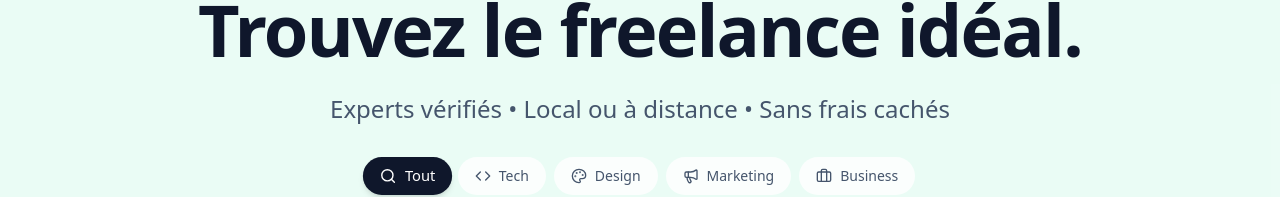
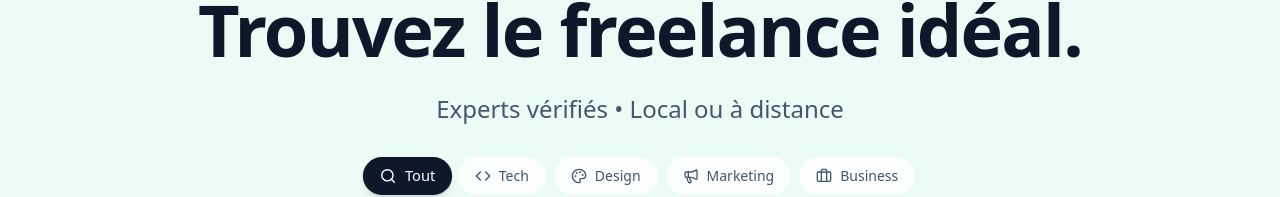
Before and after one commit to Jerome2024-net/fivezone, a Next.js app: page / in a window 1280 px wide. Shown: the part 171-368 px from the top of the page. Built offline with nearby package versions, Linux system fonts and the light colour scheme; no server answers; the database is empty.

Commit message:
style: remove 'Sans frais cachés' from hero subtitle

```diff
--- a/src/app/page.tsx
+++ b/src/app/page.tsx
@@ -46,7 +46,7 @@ export default async function Home() {
             Trouvez le freelance idéal.
           </h1>
           <p className="text-slate-600 text-center mb-8 text-lg md:text-2xl font-medium max-w-2xl">
-             Experts vérifiés • Local ou à distance • Sans frais cachés
+             Experts vérifiés • Local ou à distance
           </p>
 
           {/* Search Container */}
```
